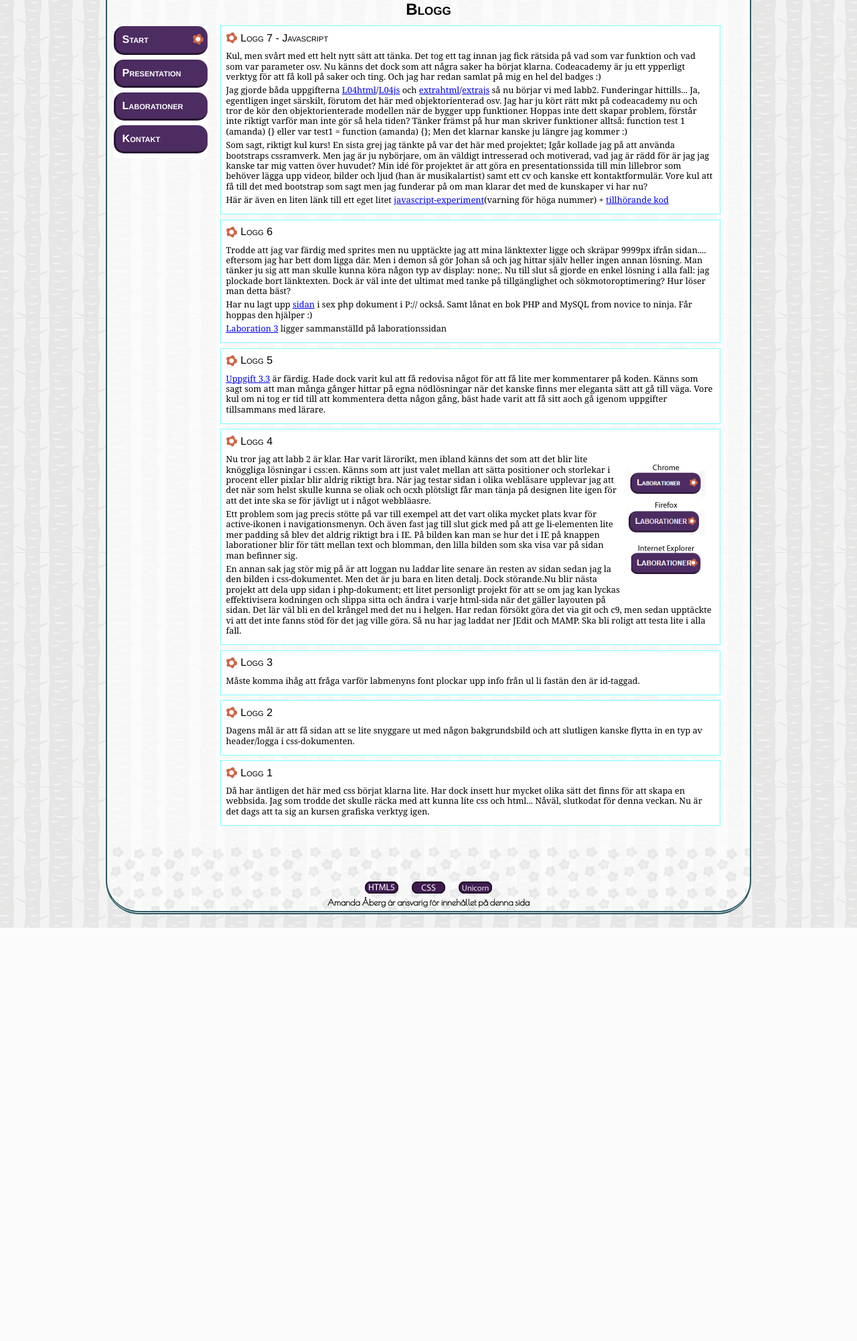
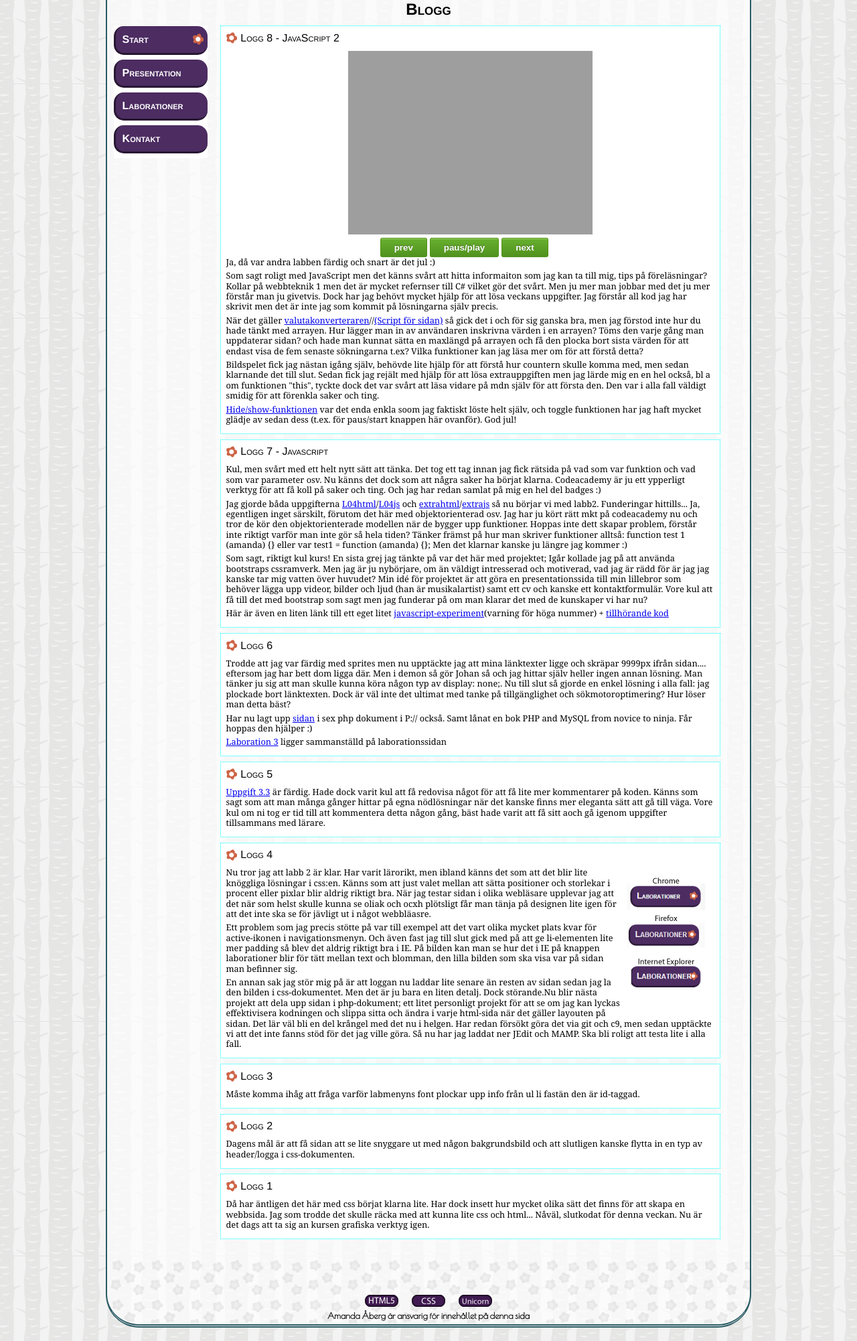
Before and after one commit to aa222di/1d435-labrationer, a PHP site: page / in a window 1280 px wide. Shown: the part 225-2227 px from the top of the page at 67% size. Before the commit the page ends 1610 px from the top, so only its background shows below. Run offline with PHP 8.4, Linux system fonts and the light colour scheme; grey boxes are pictures that could not be loaded.

Commit message:
Bloggen är uppdaterad med kommentarer på labb4. Allt färdigt

```diff
--- a/css/basic.css
+++ b/css/basic.css
@@ -342,10 +342,24 @@ dd {
 
 }
 
-/*-----------------------------------------------Bild----------------------------------------------------------------------------------------------*/
+/*-----------------------------------------------Bilder----------------------------------------------------------------------------------------------*/
 
 #bildamanda {
     float: right;
+}
+
+#cats {
+
+    display: block;
+    width: 50%;
+    margin: auto;
+
+}
+
+#knappar {
+    width: 36.9%;
+    margin: auto;
+
 }
 
 /*---------------------------------------------------Specifikt för laborationersidan-------------------------------------*/
@@ -404,7 +418,7 @@ dd {
     background-image: none;
 
 }
-/*#menylabb a:visited { background-position: 100px -138px ; } verkar som att visited inte fungerar på ankarlänkar? */
+
 
 
 #resultstable {
@@ -472,6 +486,73 @@ dd {
 
 .presentationslista ul {
     list-style: square;
+}
+
+
+/*----------------------------------------------------SpecifiktFORMULÄR-------------------------------------------*/
+
+#converter fieldset {
+    background-color:#2A5A63;
+    border-radius: 15px;
+    padding: 3%;
+    font:small-caps bold 1em/120% "Helvetica", sans-serif;
+    color: #fff;
+
+}
+
+#number, #currency {
+    padding: 3px;
+    border-radius:5px;
+
+}
+
+ #number:focus, #currency:focus {
+    outline-color:#fff;
+
+}
+
+#converter label {
+
+    margin-left: 3%;
+}
+
+button {
+    background-color: #68b12f;
+    background: -webkit-gradient(linear, left top, left bottom, from(#68b12f), to(#50911e));
+    background: -webkit-linear-gradient(top, #68b12f, #50911e);
+    background: -moz-linear-gradient(top, #68b12f, #50911e);
+    background: -ms-linear-gradient(top, #68b12f, #50911e);
+    background: -o-linear-gradient(top, #68b12f, #50911e);
+    background: linear-gradient(top, #68b12f, #50911e);
+    border: 1px solid #509111;
+    border-bottom: 1px solid #5b992b;
+    border-radius: 3px;
+    -webkit-border-radius: 3px;
+    -moz-border-radius: 3px;
+    -ms-border-radius: 3px;
+    -o-border-radius: 3px;
+    box-shadow: inset 0 1px 0 0 #9fd574;
+    -webkit-box-shadow: 0 1px 0 0 #9fd574 inset ;
+    -moz-box-shadow: 0 1px 0 0 #9fd574 inset;
+    -ms-box-shadow: 0 1px 0 0 #9fd574 inset;
+    -o-box-shadow: 0 1px 0 0 #9fd574 inset;
+    color: white;
+    font-weight: bold;
+    padding: 6px 20px;
+    text-align: center;
+    text-shadow: 0 -1px 0 #396715;
+}
+button:hover {
+    opacity:.85;
+    cursor: pointer;
+}
+button:active {
+    border: 1px solid #20911e;
+    box-shadow: 0 0 10px 5px #356b0b inset;
+    -webkit-box-shadow:0 0 10px 5px #356b0b inset ;
+    -moz-box-shadow: 0 0 10px 5px #356b0b inset;
+    -ms-box-shadow: 0 0 10px 5px #356b0b inset;
+    -o-box-shadow: 0 0 10px 5px #356b0b inset;
 }
 
 
--- a/index.html
+++ b/index.html
@@ -37,6 +37,19 @@
 
 
             <div id="content">
+
+            <div class="bloggpost">
+                <h3>Logg 8 - JavaScript 2</h3>
+
+                    <p><img id="cats" src="http://2.bp.blogspot.com/_oFDQgW3nuwI/TTdDnh2KbZI/AAAAAAAADD8/OzapVs-4iVU/s400/Wallpaper-of-Persian_Cat.jpg" alt="fin bild på katt"/> </p>
+
+                    <div id="knappar"> <button id="prev" type="button" name="prev" value="prev" >prev</button> <button class="" id="stopp" type="button" name="stopp">paus/play</button> <button id="next" type="button" value="next" name="next">next</button> </div>
+                    <p>Ja, då var andra labben färdig och snart är det jul :)</p>
+                    <p>Som sagt roligt med JavaScript men det känns svårt att hitta informaiton som jag kan ta till mig, tips på föreläsningar? Kollar på webbteknik 1 men det är mycket refernser till C# vilket gör det svårt. Men ju mer man jobbar med det ju mer förstår man ju givetvis. Dock har jag behövt mycket hjälp för att lösa veckans uppgifter. Jag förstår all kod jag har skrivit men det är inte jag som kommit på lösningarna själv precis. </p>
+                    <p>När det gäller <a href="https://c9.io/aa222di/1dv435-labrationer/workspace/pages/convert.html">valutakonverteraren</a>//<a href="https://c9.io/aa222di/1dv435-labrationer/workspace/js/convert.js">(Script för sidan)</a> så gick det i och för sig ganska bra, men jag förstod inte hur du hade tänkt med arrayen. Hur lägger man in av användaren inskrivna värden i en arrayen? Töms den varje gång man uppdaterar sidan? och hade man kunnat sätta en maxlängd på arrayen och få den plocka bort sista värden för att endast visa de fem senaste sökningarna t.ex? Vilka funktioner kan jag läsa mer om för att förstå detta? </p>
+                    <p> Bildspelet fick jag nästan igång själv, behövde lite hjälp för att förstå hur countern skulle komma med, men sedan klarnande det till slut. Sedan fick jag rejält med hjälp för att lösa extrauppgiften men jag lärde mig en en hel också, bl a om funktionen "this", tyckte dock det var svårt att läsa vidare på mdn själv för att första den. Den var i alla fall väldigt smidig för att förenkla saker och ting.</p>
+                    <p><a href="https://c9.io/aa222di/1dv435-labrationer/workspace/pages/laborationer.html">Hide/show-funktionen</a>  var det enda enkla soom jag faktiskt löste helt själv, och toggle funktionen har jag haft mycket glädje av sedan dess (t.ex. för paus/start knappen här ovanför). God jul!</p>
+                </div>
 
             <div class="bloggpost">
 
@@ -110,7 +123,7 @@
 
                 <p>Amanda Åberg är ansvarig för innehållet på denna sida</p></div></div>
      </div>
-
+<script src="js/imgcount.js"></script>
     </body>
 
 </html>
--- a/js/basic.js
+++ b/js/basic.js
@@ -1,3 +1,5 @@
+
+
 //Väljer ut tabell
 
 var table = document.querySelector("table");
--- /dev/null
+++ b/js/imgcount.js
@@ -0,0 +1,86 @@
+//Array till bilder
+
+var stopp = document.querySelector("#stopp");
+
+var next = document.querySelector("#next");
+
+var prev = document.querySelector("#prev");
+
+var kittenarr =["http://2.bp.blogspot.com/_oFDQgW3nuwI/TTdDnh2KbZI/AAAAAAAADD8/OzapVs-4iVU/s400/Wallpaper-of-Persian_Cat.jpg", "http://static1.businessinsider.com/image/4f3433986bb3f7b67a00003c/cute-cat.jpg", "http://www.catsofaustralia.com/images/persian-cat-pics.jpg"];
+
+var catsimg = document.querySelector("#cats");
+
+var interval = setInterval(changeImage, 1000);
+
+var counter = 1;
+
+//funktion som byter bild
+
+function changeImage(){
+
+    catsimg.setAttribute("src", kittenarr[counter]);
+    counter += 1;
+
+    if(counter > 2){
+        counter = 0;
+      }
+
+
+}
+
+// Funktion som specificerar vad som ska hända vid klick
+
+function changeImageOnclick(button){
+    //Stoppa först intervallet så att inte bilder fortsätter bytas runt när vi vill växla manuellt
+    clearInterval(interval);
+
+    //Om man klickar på prev button så ska vi växla bak en bild och hamnar vi på noll ska vi gå till 2
+    if(button.value === "prev"){
+        if(counter === 0){
+            counter = 2;
+        }
+        else{
+            counter -= 1;
+        }
+    }
+
+    //På next button ska vi plussa på counter med ett eller om vi hamnar på två börja om från nopll
+    else{
+        if(counter === 2)
+        {
+            counter = 0;
+        }
+        else{
+            counter += 1;
+        }
+    }
+
+    //och precis som i changeImage ska bilden bytas ut beroende på vad counter står på
+    catsimg.setAttribute("src", kittenarr[counter]);
+
+}
+
+//Här lärde jag mig lite nytt om this, även om jag fortfarande känner att denna funktionen inte riktigt är lätt att förstå sig på
+//Satte en klass på stopp för att kunna pausa och starta genom att "toggla"
+stopp.onclick = function(){
+    this.classList.toggle("paus");
+
+    if(this.className === "paus"){
+    clearInterval(interval);
+    }
+    else{
+        interval = setInterval(changeImage, 1000);
+    }
+};
+
+//när vi klickar på next ska den starta funktionen changeImageOnclick och skicka med att det gäller just denna knappen via this
+next.onclick = function(){
+
+  changeImageOnclick(this);
+
+};
+
+//Likadant gäller för prev
+prev.onclick = function(){
+    changeImageOnclick(this);
+};
--- a/pages/laborationer.html
+++ b/pages/laborationer.html
@@ -51,7 +51,7 @@
 
                                                  <!--Här är början på tabellen-->
         <div id="resultstable">
-            <table border="1">
+            <table border="1" class="">
                 <thead>
                     <tr>
                         <th>Laboration</th>
```
Also changed, not shown: js/convert.js (added, +53 -0 lines), pages/convert.html (+63 -13 lines).
